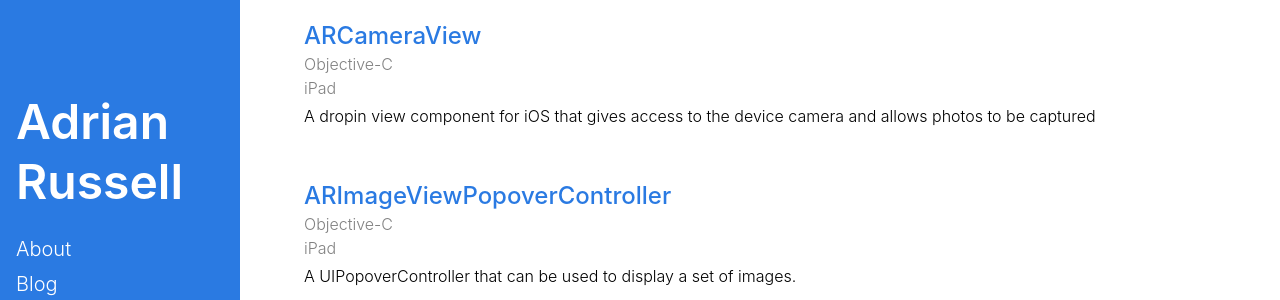
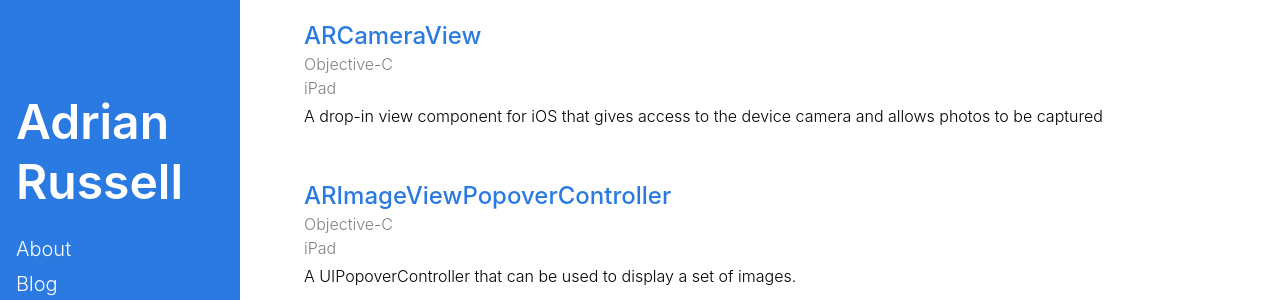
Before and after one commit to aderussell/aderussell.github.io, a Jekyll site: the page built from components.md, in a window 1280 px wide. Shown: the part 376-676 px from the top of the page. Built offline with Jekyll 4.4.1, drawn with Linux system fonts in a browser that asks for light colours; nearby versions of some CDN libraries.

Commit message:
fixed a few spelling mistakes

```diff
--- a/_posts/2014-08-13-using-arcameraview.markdown
+++ b/_posts/2014-08-13-using-arcameraview.markdown
@@ -27,7 +27,7 @@ The files that will need to add to your project are in the [ARCameraView][camera
  *  **UIImage+AspectResize:** This category adds a method to UIImage that allows an image to be cropped to fit into a given aspect ratio. This is used to create a image that is exactly the contents of the camera view.
 </div>
 
-ARCameraView is a subclass of UIView and so can be added to any stroyboard, NIB, or programmatically the the exact way you can to any other UIView.
+ARCameraView is a subclass of UIView and so can be added to any storyboard, NIB, or programmatically the the exact way you can to any other UIView.
 
 
 
@@ -88,7 +88,7 @@ _Example of code that a UIViewController containing an ARCameraView should follo
 - (void)didEnterForeground:(NSNotification *)notification
 {
     // start the camera again after the app is reopened.
-    // This is not always needed. You shoulf check if the camera has an image first.
+    // This is not always needed. You should check if the camera has an image first.
     [self.cameraView startCamera];
 }
 {% endhighlight %}
--- a/components.md
+++ b/components.md
@@ -26,7 +26,7 @@ css: /stylesheets/portfolio.css
     	<h2><a href="https://github.com/aderussell/ARCameraView">ARCameraView</a></h2>
     	<h3 class="language">Objective-C</h3>
     	<h3 class="platform">iPad</h3>
-    	<p>A dropin view component for iOS that gives access to the device camera and allows photos to be captured</p>
+    	<p>A drop-in view component for iOS that gives access to the device camera and allows photos to be captured</p>
     </section>
 
 
```
Also changed, not shown: projects/arphysics.md (+2 -2 lines).
